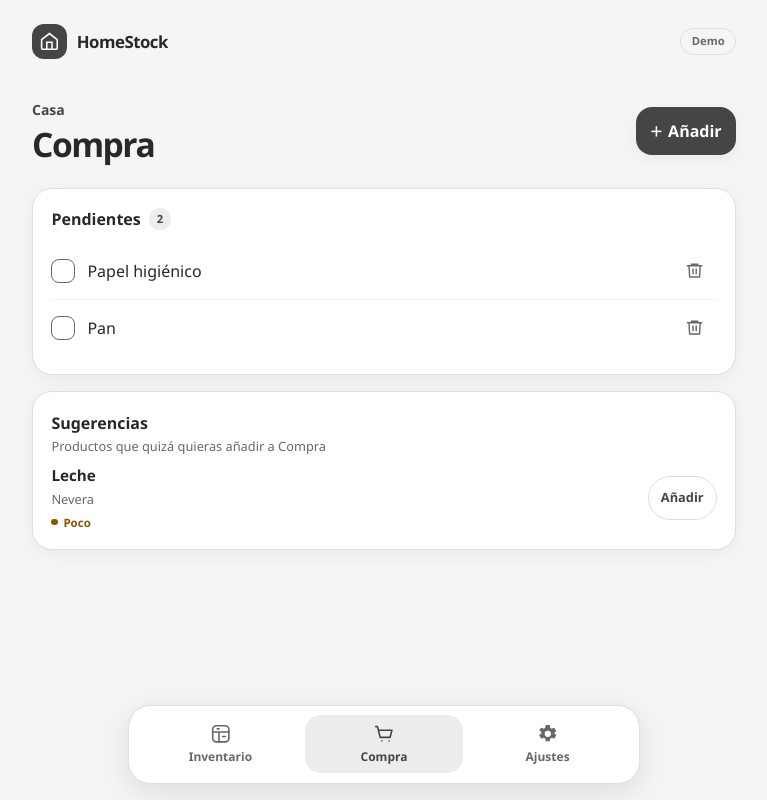
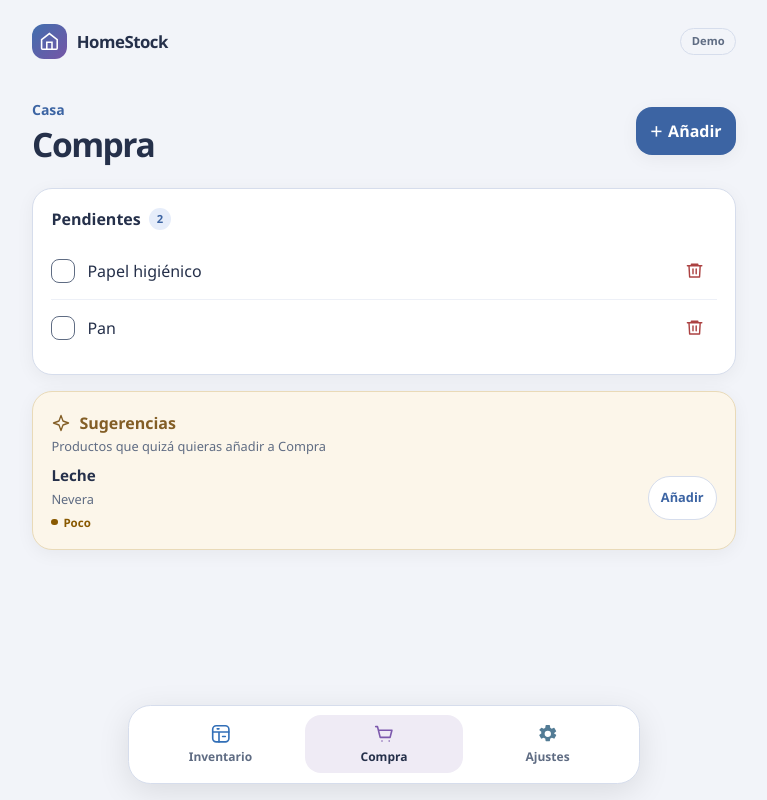
Before and after one commit to doyo91/homestock-demo, a SvelteKit app: page /shopping in a window 1280 px wide. Shown: the whole page, without its empty margins (256-1023 px from the left). Built offline with nearby package versions, Linux system fonts and the light colour scheme.

Commit message:
Refine blue and violet themes and restore tinted suggestions

```diff
--- a/src/app.css
+++ b/src/app.css
@@ -7,15 +7,15 @@
 		sans-serif;
 	color-scheme: light;
 	font-synthesis: none;
-	--background: #f5f5f5;
-	--ink: #282828;
-	--muted: #686868;
-	--accent: #454545;
+	--background: #f2f4f9;
+	--ink: #25304a;
+	--muted: #5f6c83;
+	--accent: #3c64a3;
 	--on-accent: #ffffff;
-	--accent-soft: #ededed;
-	--line: #dedede;
+	--accent-soft: #e6edfa;
+	--line: #d6ddec;
 	--surface: #ffffff;
-	--surface-soft: #f0f0f0;
+	--surface-soft: #edf0f7;
 	--success: #28734b;
 	--success-soft: #e9f4ed;
 	--warning: #895900;
@@ -23,21 +23,30 @@
 	--danger: #ac4242;
 	--danger-soft: #fceceb;
 	--category-tint: 10%;
+	--suggestion-surface: #fcf6ea;
+	--suggestion-line: #e9dab8;
+	--suggestion-heading: #835e26;
+	--icon-inventory: #326fb7;
+	--icon-shopping: #7d59ad;
+	--icon-settings: #537c95;
+	--icon-automatic: #7d59ad;
+	--brand-start: #416fae;
+	--brand-end: #7655a6;
 	--shadow: 0 4px 18px rgb(0 0 0 / 5%);
 	color: var(--ink);
 	background: var(--background);
 }
 :root[data-theme='dark'] {
 	color-scheme: dark;
-	--background: #151515;
-	--ink: #eeeeee;
-	--muted: #b3b3b3;
-	--accent: #dedede;
-	--on-accent: #191919;
-	--accent-soft: #303030;
-	--line: #3d3d3d;
-	--surface: #222222;
-	--surface-soft: #2b2b2b;
+	--background: #191d2d;
+	--ink: #e4e9f5;
+	--muted: #a8b3cb;
+	--accent: #a9c4fa;
+	--on-accent: #19243b;
+	--accent-soft: #303e60;
+	--line: #3c4664;
+	--surface: #22283c;
+	--surface-soft: #2a3149;
 	--success: #8fd3aa;
 	--success-soft: #233b2d;
 	--warning: #e7bf72;
@@ -45,6 +54,13 @@
 	--danger: #f09b9b;
 	--danger-soft: #442929;
 	--category-tint: 20%;
+	--suggestion-surface: #332e3b;
+	--suggestion-line: #685775;
+	--suggestion-heading: #e3c690;
+	--icon-inventory: #92baf3;
+	--icon-shopping: #c4a5f0;
+	--icon-settings: #91c5da;
+	--icon-automatic: #c4a5f0;
 	--shadow: 0 4px 18px rgb(0 0 0 / 18%);
 }
 
--- a/src/lib/components/inventory/InventoryProduct.svelte
+++ b/src/lib/components/inventory/InventoryProduct.svelte
@@ -125,7 +125,7 @@
 		display: inline-flex;
 		vertical-align: middle;
 		margin-left: 0.25rem;
-		color: var(--muted);
+		color: var(--icon-automatic);
 	}
 	.current-status {
 		display: flex;
--- a/src/routes/+layout.svelte
+++ b/src/routes/+layout.svelte
@@ -12,9 +12,9 @@
 	});
 
 	const navigation = [
-		{ href: '/', label: 'Inventario' },
-		{ href: '/shopping', label: 'Compra' },
-		{ href: '/settings', label: 'Ajustes' }
+		{ href: '/', label: 'Inventario', color: 'var(--icon-inventory)' },
+		{ href: '/shopping', label: 'Compra', color: 'var(--icon-shopping)' },
+		{ href: '/settings', label: 'Ajustes', color: 'var(--icon-settings)' }
 	] as const;
 
 	function isActive(href: (typeof navigation)[number]['href']) {
@@ -55,6 +55,7 @@
 			<a
 				href={resolve(item.href)}
 				class:active={isActive(item.href)}
+				style={`--nav-icon: ${item.color}`}
 				aria-current={isActive(item.href) ? 'page' : undefined}
 			>
 				<svg
@@ -115,8 +116,8 @@
 		width: 2.2rem;
 		height: 2.2rem;
 		border-radius: 0.75rem;
-		background: var(--accent);
-		color: var(--on-accent);
+		background: linear-gradient(135deg, var(--brand-start), var(--brand-end));
+		color: #ffffff;
 	}
 	.brand-mark svg {
 		width: 1.3rem;
@@ -175,12 +176,14 @@
 		font-weight: 600;
 	}
 	nav a svg {
+		color: var(--nav-icon);
 		width: 1.35rem;
 		height: 1.35rem;
 	}
 	nav a.active {
-		background: var(--accent-soft);
-		color: var(--accent);
+		background: color-mix(in srgb, var(--nav-icon) 12%, var(--surface));
+		color: var(--ink);
+		font-weight: 700;
 	}
 	@media (min-width: 640px) {
 		.brand-header {
--- a/src/routes/shopping/+page.svelte
+++ b/src/routes/shopping/+page.svelte
@@ -221,7 +221,22 @@
 	{#if suggestions.length > 0}
 		<section class="group suggestions">
 			<div class="suggestion-heading">
-				<h2>Sugerencias</h2>
+				<h2>
+					<svg
+						viewBox="0 0 24 24"
+						width="20"
+						height="20"
+						fill="none"
+						stroke="currentColor"
+						stroke-width="1.6"
+						stroke-linecap="round"
+						stroke-linejoin="round"
+						aria-hidden="true"
+					>
+						<path d="m12 3 2.4 6.6L21 12l-6.6 2.4L12 21l-2.4-6.6L3 12l6.6-2.4L12 3Z" />
+					</svg>
+					Sugerencias
+				</h2>
 				<p>Productos que quizá quieras añadir a Compra</p>
 			</div>
 
@@ -450,7 +465,7 @@
 		border: 0;
 		border-radius: 50%;
 		background: transparent;
-		color: var(--muted);
+		color: var(--danger);
 		cursor: pointer;
 	}
 
@@ -480,7 +495,7 @@
 		align-items: center;
 		justify-content: space-between;
 		gap: 1rem;
-		border-bottom: 1px solid var(--surface-soft);
+		border-bottom: 1px solid var(--suggestion-line);
 	}
 
 	.suggestion > div {
@@ -681,11 +696,14 @@
 		border-radius: 0.5rem;
 	}
 	.suggestions {
-		background: var(--surface);
-		border-color: var(--line);
+		background: var(--suggestion-surface);
+		border-color: var(--suggestion-line);
 	}
 	.suggestion-heading h2 {
-		color: var(--ink);
+		display: flex;
+		align-items: center;
+		gap: 0.5rem;
+		color: var(--suggestion-heading);
 	}
 	.suggestion-actions button {
 		color: var(--accent);
```
